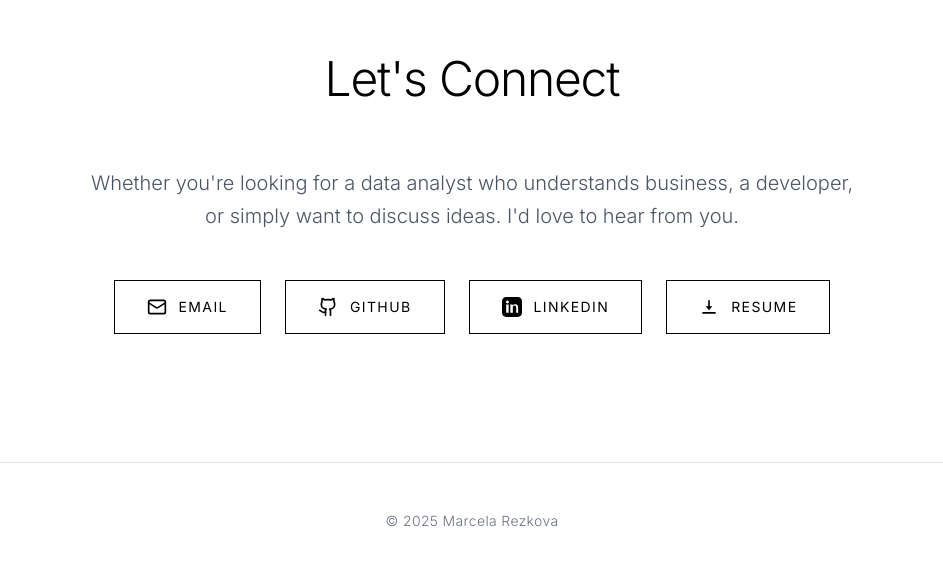
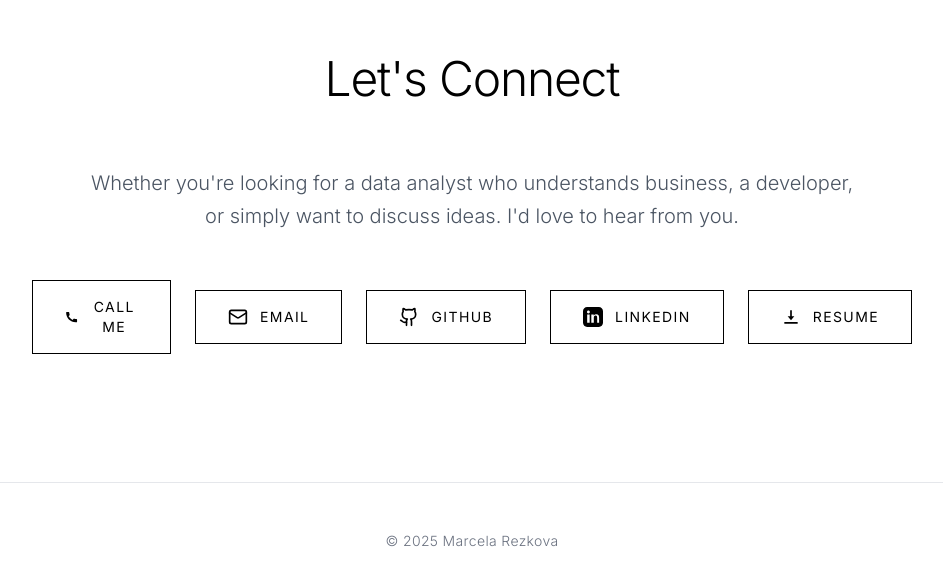
Before and after one commit to marcelrezkova/WEB-me_2.0, a React (Vite) app: page / in a window 1280 px wide. Shown: the part 2916-3501 px from the top of the page, without its empty margins (168-1111 px from the left). Built offline with nearby package versions, Linux system fonts and the light colour scheme.

Commit message:
update commit message below. Lines starting with '#' will be ignored,

```diff
--- a/src/App.tsx
+++ b/src/App.tsx
@@ -356,6 +356,14 @@ function App() {
 
             <div className="flex flex-col sm:flex-row gap-6 justify-center items-center">
               <a
+                href="tel:734424465"
+                className="flex items-center gap-3 px-8 py-4 border border-black dark:border-white hover:bg-black hover:text-white dark:hover:bg-white dark:hover:text-black transition-all duration-300 text-sm tracking-widest uppercase w-full sm:w-auto justify-center"
+              >
+                {/* Phone SVG icon */}
+                <svg xmlns="http://www.w3.org/2000/svg" width="20" height="20" fill="currentColor" viewBox="0 0 24 24"><path d="M6.62 10.79a15.053 15.053 0 006.59 6.59l2.2-2.2a1 1 0 011.11-.21c1.21.49 2.53.76 3.88.76a1 1 0 011 1v3.5a1 1 0 01-1 1C10.07 22 2 13.93 2 4a1 1 0 011-1h3.5a1 1 0 011 1c0 1.35.27 2.67.76 3.88a1 1 0 01-.21 1.11l-2.2 2.2z"/></svg>
+                {isCzech ? 'Zavolejte mi' : 'Call me'}
+              </a>
+              <a
                 href="mailto:marcelarezkova98@gmail.com"
                 className="flex items-center gap-3 px-8 py-4 border border-black dark:border-white hover:bg-black hover:text-white dark:hover:bg-white dark:hover:text-black transition-all duration-300 text-sm tracking-widest uppercase w-full sm:w-auto justify-center"
               >
```
